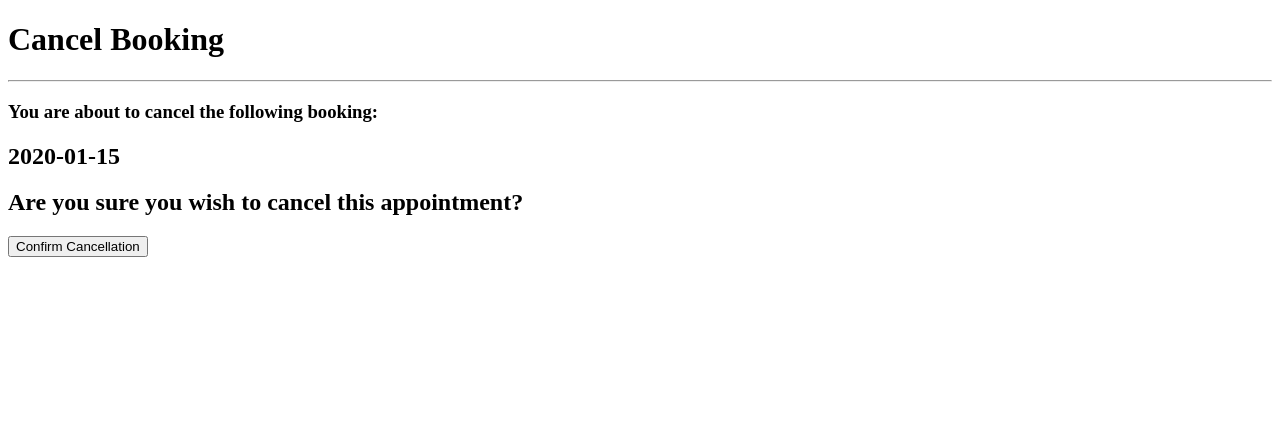
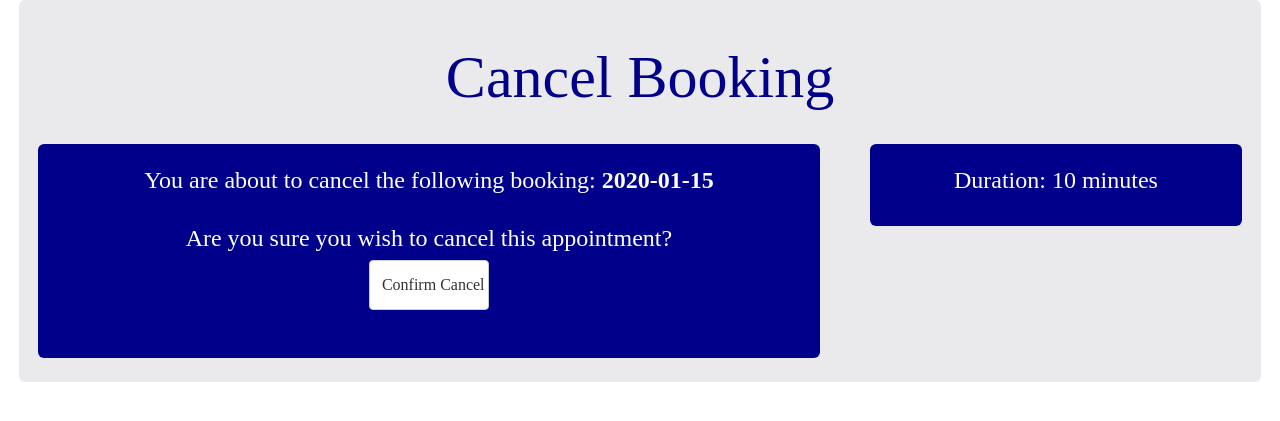
Before and after one commit to slnali/final_year_project, a Django app: page /bookings/cancel_booking_slot/1/ in a window 1280 px wide. Shown: the top 421 px of the page. Run offline with Django 3.2, Linux system fonts and the light colour scheme; tables that the repository leaves empty hold one stand-in row (values such as "Sample post"); some libraries are stand-ins or nearby versions.

Commit message:
added bunch of stuff
added bunch of stuff

```diff
--- a/bookings/models.py
+++ b/bookings/models.py
@@ -16,6 +16,7 @@ class BookingAvailability(models.Model):
     # and the second element is the human-readable name
     # Show availability in increments of?
     AVAILABILITY_INCREMENTS = (
+        (5, 5),
         (10, 10),
         (15, 15),
         (20, 20),
@@ -23,9 +24,6 @@ class BookingAvailability(models.Model):
         (40, 40),
         (45, 45),
         (60, 60),
-        (90, 90),
-        (120, 120),
-        (180, 180),
     )
     # add default values for weeekdays sames as YCBM
     # SHOULD BE WHOLE NUMBERS 8:00, 8:10,dont allow 8:02
@@ -71,11 +69,11 @@ class BookingAvailability(models.Model):
     def get_next_7_days(start_date, format=False):
         return [start_date.strftime('%a %d/%m/%y') if format else start_date] + \
                [(start_date + datetime.timedelta(days=num)).strftime('%a %d/%m/%y')
-                if format else (start_date + datetime.timedelta(days=num)) for num in range(1, 7)]
+                if format else (start_date + datetime.timedelta(days=num)) for num in range(1, 8)]
 
     def get_time_ranges(self):  # getattr ['monday_,tuesday
         filter_none = lambda lst: [elem for elem in lst if elem is not None]
-        default_start,default_end = [datetime.time(23,59)],[datetime.time(0,0)]
+        default_start, default_end = [datetime.time(23, 59)], [datetime.time(0, 0)]
         start_times = [self.monday_from, self.tuesday_from,
                        self.wednesday_from, self.thursday_from,
                        self.friday_from, self.saturday_from,
@@ -105,14 +103,58 @@ class BookingAvailability(models.Model):
     def get_day_time_availability_dict(self, days, times, format=True):  ##change name for this!!!!
         data = []
         outlook_events = self.parse_outlook_events_into_dict(self.get_outlook_events(days))
+        short_breaks = self.get_breaks_between_close_sets_of_events(days, outlook_events)
         for time in times:
             dic = {}
             for day in days:
-                if self.slot_is_available(time.time(), day, outlook_events):
-                    dic[day.strftime('%a %d/%m/%y') if format else day] = time.time().strftime('%H:%M') if format else\
+                if self.slot_is_available(time.time(), day, outlook_events, short_breaks):
+                    dic[day.strftime('%a %d/%m/%y') if format else day] = time.time().strftime('%H:%M') if format else \
                         time.time()
             data.append(dic)
         return data
+
+    def get_breaks_between_close_sets_of_events(self, days, events):
+        '''
+        	9:30 – 10 10 – 10:15 10:30 – 10:45 (15) seq = 3   3+ 15 minutes or or less
+        find cumulative difference between meetings if greater than 15 and 3 or more meetings then don't worry otherwise
+        :return:
+        '''
+        break_slots = []
+        # { 'datetime()' : [{start, end} {start, end}], '']
+        day_events_dict = self.get_day_events_dict(events)
+        for day in days:
+            if day_events_dict.get(day):
+                day_events = day_events_dict.get(day)
+                if len(events) < 3:  # if less than 3 events skip day
+                    continue
+                cumulative_difference = 0
+                possible_times = []
+                i = 0
+                for event in day_events:
+                    if i == 0:
+                        previous_event_end_time = event['end']
+                        i+=1
+                        continue
+                    difference = event['start'] - previous_event_end_time
+                    diff_in_minutes = int(difference.seconds / 60)
+                    if 0< diff_in_minutes <= 15:
+                        possible_times.append(previous_event_end_time)#, 'end': previous_event_end_time})
+                        cumulative_difference += diff_in_minutes
+                    previous_event_end_time = event['end']
+                if cumulative_difference > 20:
+                    continue
+                break_slots.append( possible_times )
+        return [inner for outer in break_slots for inner in outer]
+
+
+    def get_day_events_dict(self, events):
+        dic = {}
+        for event in events:
+            if dic.get(event['start'].date()):
+                dic[event['start'].date()].append(event)
+            else:
+                dic[event['start'].date()] = [event]
+        return dic
 
     def get_day_availability_dict(self):  # store as JSONFIELD?
         return {
@@ -126,7 +168,7 @@ class BookingAvailability(models.Model):
             'Lunch': {'start': self.lunch_from, 'end': self.lunch_to},
         }
 
-    def slot_is_available(self, time, day, outlook_events):
+    def slot_is_available(self, time, day, outlook_events, short_break_slots=[]):
         '''
         Checks whether time slot for day is available
         3 main checks
@@ -139,6 +181,8 @@ class BookingAvailability(models.Model):
         :return: True/False
         '''
         combined_date_time = datetime.datetime.combine(day, time)
+        if combined_date_time in short_break_slots:
+            return False
         if datetime.date.today() == day and datetime.datetime.now() > combined_date_time:
             return False
         if not self.is_slot_within_booking_availability(combined_date_time):
@@ -149,7 +193,7 @@ class BookingAvailability(models.Model):
             return False
         return True
 
-    def get_combined_start_end_and_current_datetime(self, start,end,current):
+    def get_combined_start_end_and_current_datetime(self, start, end, current):
         combine = lambda time: datetime.datetime.combine(datetime.date.min, time)
         return combine(start), combine(end), combine(current)
 
@@ -173,15 +217,15 @@ class BookingAvailability(models.Model):
         )
         return True if start_time <= current_time < end_time else False
 
-    def get_outlook_events(self, dates, as_timzone=False):
+    def get_outlook_events(self, dates, as_timezone=False):
         token = self.account_social.socialtoken_set.get()
         if token.expires_at < timezone.now():
             set_new_token(token)
         email = self.account_social.user.email
         outlook_events = get_events_between_dates(access_token=token, user_email=email,
-                                                  start_date=dates[0].isoformat() if not as_timzone else
+                                                  start_date=dates[0].isoformat() if not as_timezone else
                                                   dates[0].astimezone().isoformat(),
-                                                  end_date=dates[-1].isoformat() if not as_timzone else
+                                                  end_date=dates[-1].isoformat() if not as_timezone else
                                                   dates[-1].astimezone().isoformat(), )
         return outlook_events
 
--- a/bookings/templates/bookings/cancel_booking.html
+++ b/bookings/templates/bookings/cancel_booking.html
@@ -1,19 +1,27 @@
-<!DOCTYPE html>
+{% load static %}
 <html lang="en">
 <head>
     <meta charset="UTF-8">
-    <h1>Cancel Booking</h1>
+    <title>Cancel Booking</title>
+    <link rel="stylesheet" href="https://maxcdn.bootstrapcdn.com/bootstrap/3.3.7/css/bootstrap.min.css" integrity="sha384-BVYiiSIFeK1dGmJRAkycuHAHRg32OmUcww7on3RYdg4Va+PmSTsz/K68vbdEjh4u" crossorigin="anonymous">
+    <link rel="stylesheet" href='/static/meeting_scheduler/css/master.css'>
+</head>
+<div class="group">
+      <code class="default"><h1>Cancel Booking</h1></code>
+      <section>
+        <code>
+            <p>You are about to cancel the following booking: <b> {{ event.date_time }}</b></p>
+            <br>
+            <p>Are you sure you wish to cancel this appointment?</p>
+            <form name="cancel_booking_slot" method="post" action="{% url 'bookings:cancel_booking_slot' event_pk=event.pk %}">
+                {% csrf_token %}
+                <input style="font-size : 16px; height:50px; width:120px" type="submit" class="save btn btn-default" value="Confirm Cancel" />
+            </form>
+        </code>
+      </section>
 
-    <hr>
-</head>
-<body>
-
-<h3><b>You are about to cancel the following booking:</b></h3>
-<h2>{{ event.date_time }}</h2>
-<h2>Are you sure you wish to cancel this appointment?</h2>
-<form name="cancel_booking_slot" method="post" action="{% url 'bookings:cancel_booking_slot' event_pk=event.pk %}">
-    {% csrf_token %}
-    <input type="submit" value="Confirm Cancellation" />
-</form>
-</body>
+      <aside>
+        <code><p>Duration: {{ event.duration }} minutes</p></code>
+      </aside>
+    </div>
 </html>
--- a/bookings/templates/bookings/events.html
+++ b/bookings/templates/bookings/events.html
@@ -2,12 +2,10 @@
 {% load socialaccount %}
 {% block content %}
 <header>
-    <code>
         {% if user.socialaccount_set.get.availability_prefs %}
-        <a href="{% url 'bookings:display_available_time_slots' name=user.username pk=user.pk %}" ><h1 align="left">Your Booking Page is Ready.</h1></a>
+        <a href="{% url 'bookings:display_available_time_slots' name=user.username pk=user.pk %}" ><h1 class="header1" align="left">Your Booking Page is Ready.</h1></a>
         {% endif %}
-        <h1 align="right">Your Events</h1>
-    </code>
+        <h1 class="header1" align="right">Your Events</h1>
 </header>
 <table class="table">
   <tr>
--- a/static/meeting_scheduler/css/master.css
+++ b/static/meeting_scheduler/css/master.css
@@ -11,6 +11,11 @@
     color: azure;
 }
 
+.g-recaptcha {
+    transform:scale(1.05);
+    transform-origin:0 0;
+}
+
 header{
     margin: 0 1.5% 24px 1.5%;
 }
@@ -21,17 +26,58 @@ h1 {
     font-size: 250%;
 }
 
+.header1{
+    color: darkblue;
+    font-family: "Avenir Next Condensed";
+    font-size: 250%;
+}
+
 code {
-  background: #fff;
+  background: darkblue;
   border-radius: 6px;
   color: #fff;
   display: block;
-  font: 14px/24px "Source Code Pro", Inconsolata, "Lucida Console", Terminal, "Courier New", Courier;
+  font: 24px/24px "Avenir Next Condensed";
   padding: 24px 15px;
   text-align: center;
 }
+.default {
+  background: none;
+  color: #666;
+}
+.group:before,
+.group:after {
+  content: "";
+  display: table;
+}
+.group:after {
+  clear: both;
+}
+.group {
+  background: #eaeaed;
+  border-radius: 6px;
+  clear: both;
+  *zoom: 1;
+}
+.group,
+header,
+section,
+aside,
+footer {
+  margin: 0 1.5% 24px 1.5%;
+}
+section {
+  float: left;
+  width: 63%;
+}
+aside {
+  float: right;
+  width: 30%;
+}
+footer {
+  margin-bottom: 0;
+}
 
-.g-recaptcha {
-    transform:scale(1.05);
-    transform-origin:0 0;
+b{
+   font-weight: 600;
 }
```
Also changed, not shown: bookings/forms.py (+6 -2 lines), bookings/templates/bookings/booking_confirmed.html (+16 -9 lines), bookings/templates/bookings/reschedule_confirmation.html (+25 -16 lines), bookings/tests.py (+34 -9 lines), bookings/migrations/0012_auto_20180413_2008.py (added).
